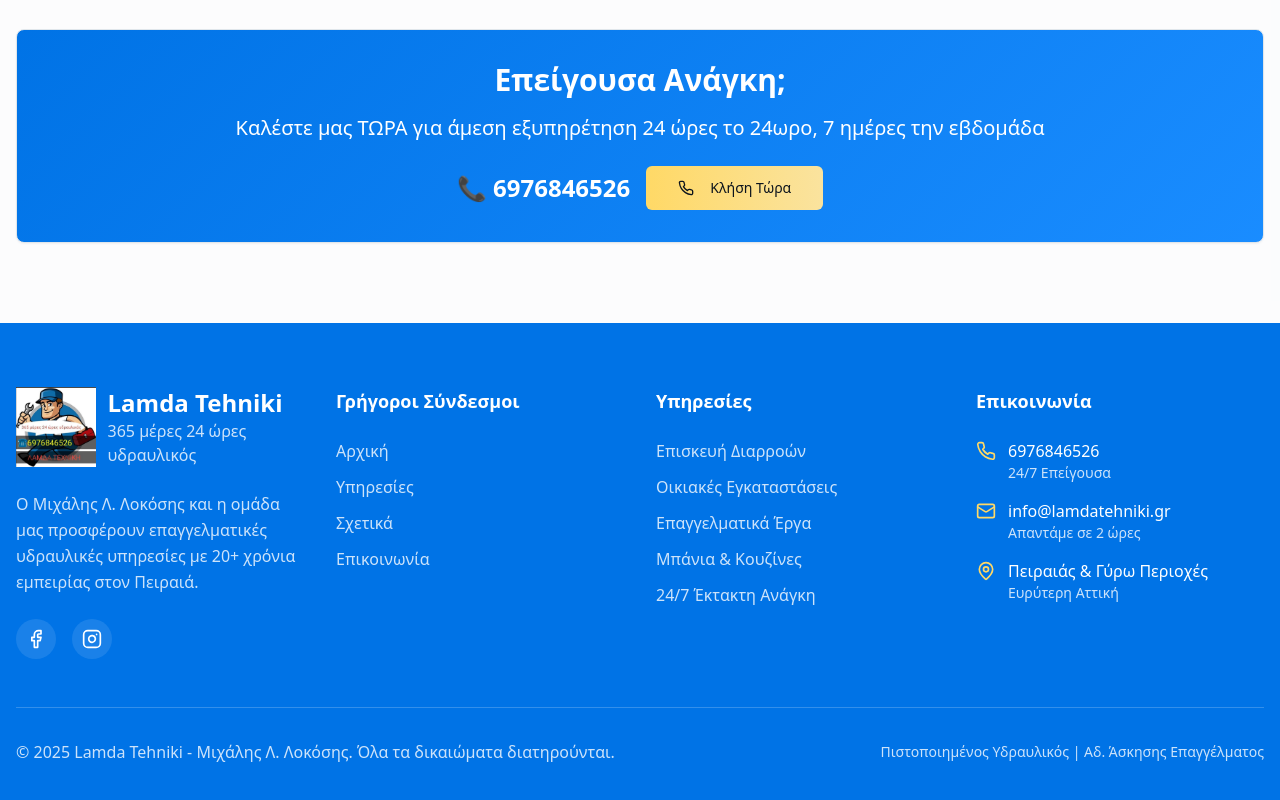
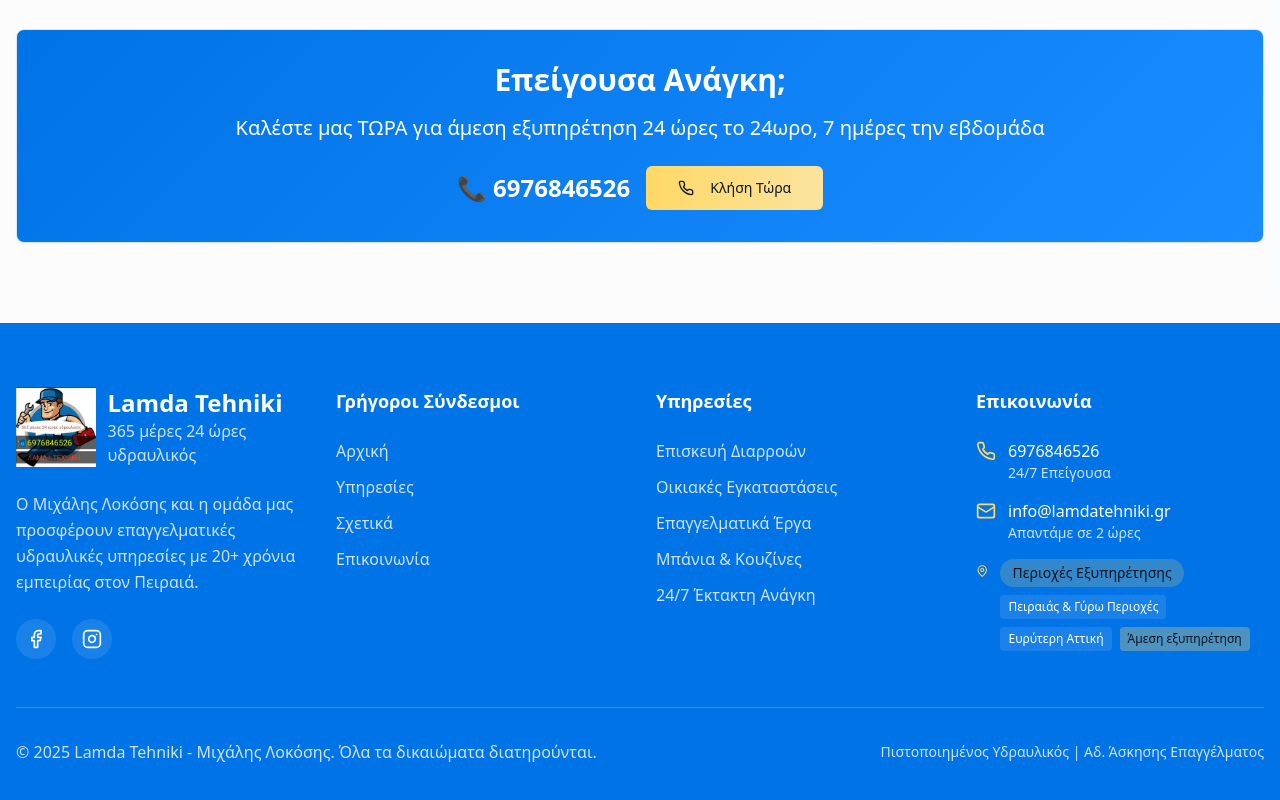
Before and after one commit to marinospalamaris/lamda-tehniki, a React (Vite) app: page / in a window 1280 px wide. Shown: the part 4526-5326 px from the top of the page. Built offline with nearby package versions, Linux system fonts and the light colour scheme.

Commit message:
Remove extra "L" and add animation
Remove extra "L" from footer and add animation to the attached image.

```diff
--- a/src/components/Footer.tsx
+++ b/src/components/Footer.tsx
@@ -50,7 +50,7 @@ const Footer = () => {
               </div>
             </div>
             <p className="text-primary-foreground/80 mb-6 leading-relaxed">
-              Ο Μιχάλης Λ. Λοκόσης και η ομάδα μας προσφέρουν επαγγελματικές
+              Ο Μιχάλης Λοκόσης και η ομάδα μας προσφέρουν επαγγελματικές
               υδραυλικές υπηρεσίες με 20+ χρόνια εμπειρίας στον Πειραιά.
             </p>
             <div className="flex gap-4">
@@ -120,9 +120,23 @@ const Footer = () => {
 
               <div className="flex items-start gap-3">
                 <MapPin className="h-5 w-5 mt-0.5 text-accent" />
-                <div>
-                  <p className="font-medium">Πειραιάς & Γύρω Περιοχές</p>
-                  <p className="text-sm text-primary-foreground/80">Ευρύτερη Αττική</p>
+                <div className="space-y-2">
+                  <div className="flex flex-wrap gap-2">
+                    <span className="inline-block bg-accent/20 text-accent-foreground px-3 py-1 rounded-full text-sm font-medium animate-fade-in">
+                      Περιοχές Εξυπηρέτησης
+                    </span>
+                  </div>
+                  <div className="flex flex-wrap gap-2">
+                    <span className="inline-block bg-primary-foreground/10 text-primary-foreground px-2 py-1 rounded text-xs hover-scale transition-all duration-300">
+                      Πειραιάς & Γύρω Περιοχές
+                    </span>
+                    <span className="inline-block bg-primary-foreground/10 text-primary-foreground px-2 py-1 rounded text-xs hover-scale transition-all duration-300">
+                      Ευρύτερη Αττική
+                    </span>
+                    <span className="inline-block bg-accent/30 text-accent-foreground px-2 py-1 rounded text-xs font-medium hover-scale transition-all duration-300">
+                      Άμεση εξυπηρέτηση
+                    </span>
+                  </div>
                 </div>
               </div>
             </div>
@@ -134,7 +148,7 @@ const Footer = () => {
           <div className="flex flex-col md:flex-row justify-between items-center gap-4">
             <div className="text-center md:text-left">
               <p className="text-primary-foreground/80">
-                © {currentYear} Lamda Tehniki - Μιχάλης Λ. Λοκόσης. Όλα τα δικαιώματα διατηρούνται.
+                © {currentYear} Lamda Tehniki - Μιχάλης Λοκόσης. Όλα τα δικαιώματα διατηρούνται.
               </p>
             </div>
             <div className="text-center md:text-right">
```
